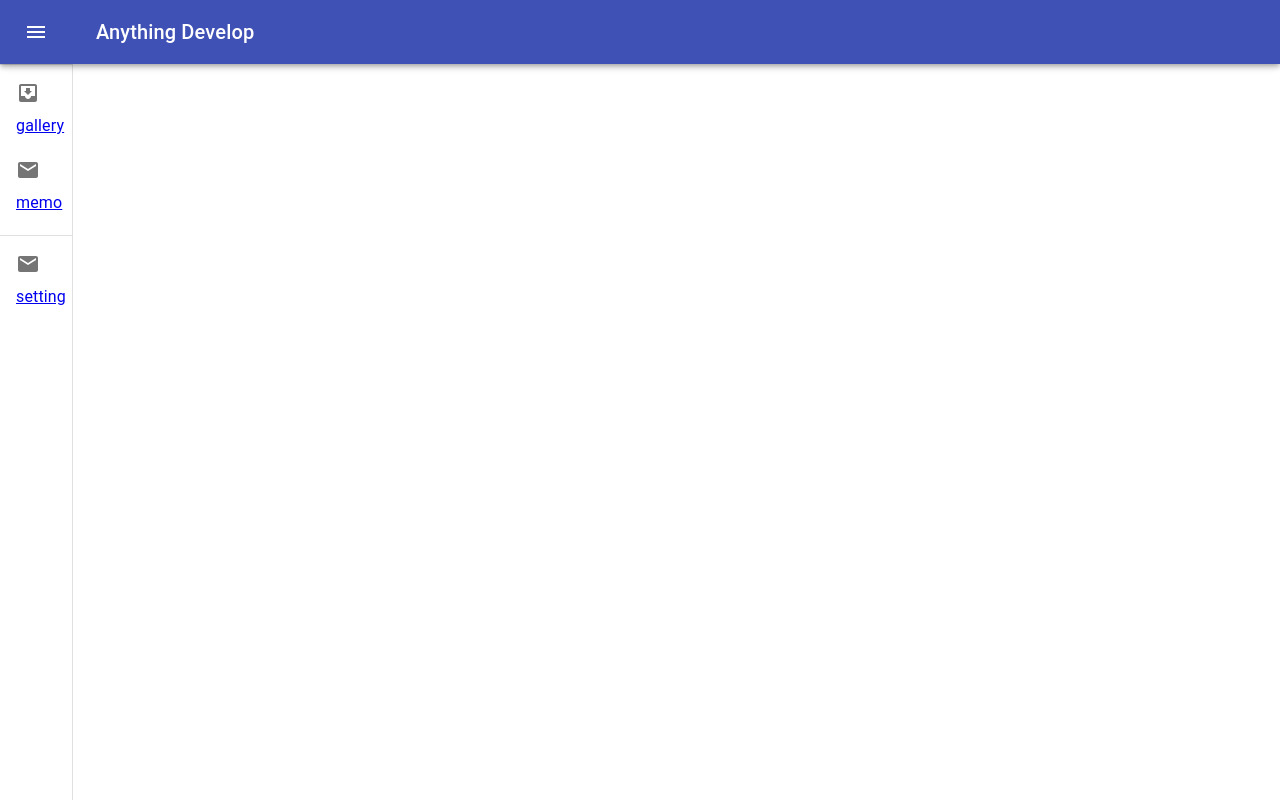
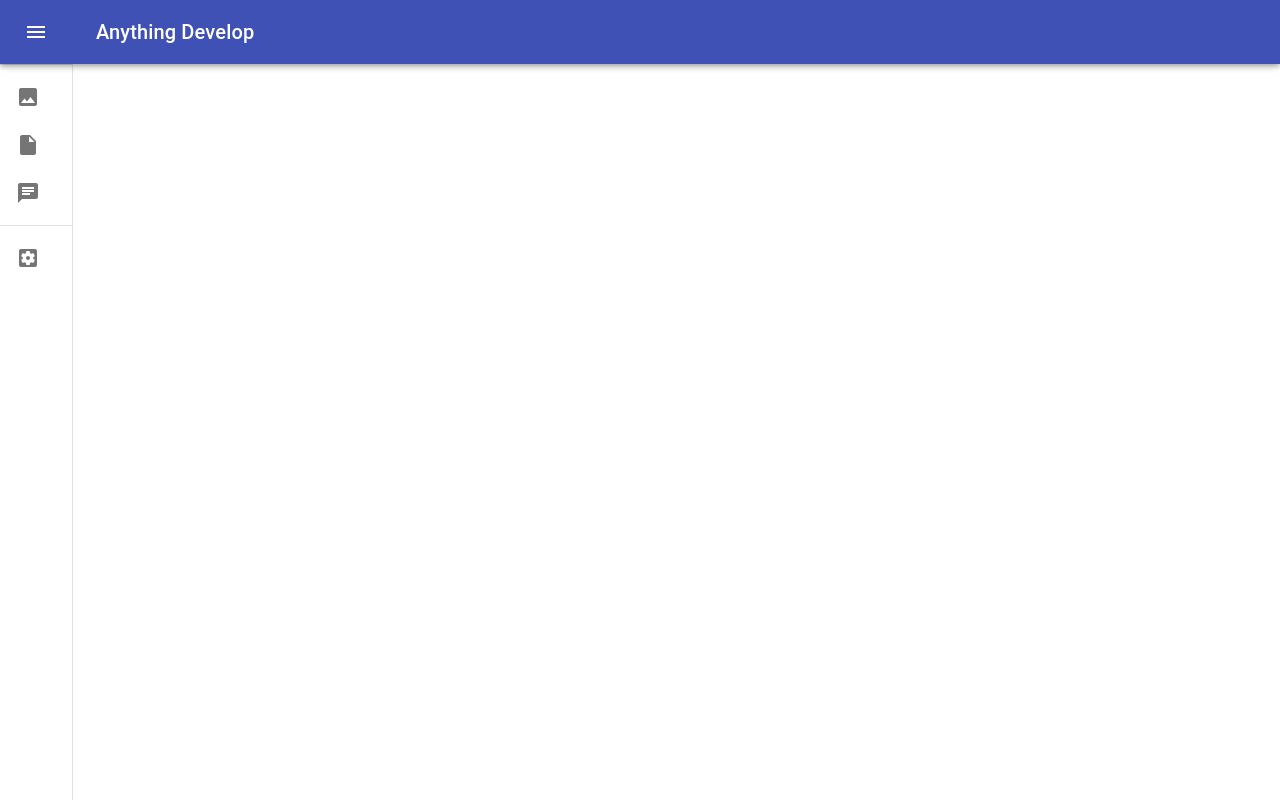
Before and after one commit to iinow/tsx1, a React (Create React App) app: page /dashboard in a window 1280 px wide. Built offline with nearby package versions, Linux system fonts and the light colour scheme; what json2typescript would draw is missing.

Commit message:
add find icon image Component

```diff
--- a/src/common/components/OAuthButton.tsx
+++ b/src/common/components/OAuthButton.tsx
@@ -7,7 +7,7 @@ import { RouteComponentProps, withRouter } from 'react-router-dom'
 import { RestTemplate } from '../../util/RestTemplate'
 import { StringUtil } from '../../util/StringUtil'
 import { ResourceType } from '../'
-import data from '../data.json'
+import { Config } from '../config'
 import NewWindow from 'react-new-window'
 
 const useStyles = makeStyles(theme => ({
@@ -66,7 +66,7 @@ export const OAuthButton = (meta: OAuthMeta) => {
     }
 
     function findResourceType(resourceType: number){
-        return data.sites.filter((res) => {
+        return Config.sites.filter((res) => {
             if(res.resourceId == resourceType.toString())
                 return true
             return false
--- a/src/common/data.json
+++ b/src/common/config/data.json
@@ -28,5 +28,27 @@
             "redirectUri": "http://localhost:3000/oauth2/redirect",
             "getAuthorizeUrl": "http://localhost:8080/oauth2/authorize/kakao?redirect_uri={0}"
         }
-    ]
+    ],
+    "dashboard": {
+        "menuTop": [
+            {
+                "name": "gallery",
+                "icon": 1
+            },
+            {
+                "name": "memo",
+                "icon": 2
+            },
+            {
+                "name": "chat",
+                "icon": 3
+            }
+        ],
+        "menuBottom": [
+            {
+                "name": "settings",
+                "icon": 4
+            }
+        ]
+    }
 }
--- /dev/null
+++ b/src/common/config/data.tsx
@@ -0,0 +1,28 @@
+import {
+    Chat,
+    PhotoLibrary,
+    Image,
+    InsertDriveFile,
+    SettingsApplications } from '@material-ui/icons'
+import SvgIcon from '@material-ui/core/SvgIcon'
+import React from 'react';
+
+const MenuIcon = {
+    "gallery": 1,
+    "memo": 2,
+    "chat": 3,
+    "settings": 4
+}
+
+export function findIconImage(num: number) {
+    switch(num){
+        case MenuIcon.chat:
+            return <Chat/>
+        case MenuIcon.memo:
+            return <InsertDriveFile/>
+        case MenuIcon.gallery:
+            return <Image/>
+        case MenuIcon.settings:
+            return <SettingsApplications/>
+    }
+}
--- /dev/null
+++ b/src/common/config/index.ts
@@ -0,0 +1,2 @@
+export { default as Config } from './data.json'
+export { findIconImage } from './data'
--- a/src/pages/Dashboard.tsx
+++ b/src/pages/Dashboard.tsx
@@ -16,15 +16,12 @@ import CssBaseline from '@material-ui/core/CssBaseline';
 import Typography from '@material-ui/core/Typography';
 import Divider from '@material-ui/core/Divider';
 import IconButton from '@material-ui/core/IconButton';
-import MenuIcon from '@material-ui/icons/Menu';
-import ChevronLeftIcon from '@material-ui/icons/ChevronLeft';
-import ChevronRightIcon from '@material-ui/icons/ChevronRight';
 import ListItem from '@material-ui/core/ListItem';
 import ListItemIcon from '@material-ui/core/ListItemIcon';
 import ListItemText from '@material-ui/core/ListItemText';
-import InboxIcon from '@material-ui/icons/MoveToInbox';
-import MailIcon from '@material-ui/icons/Mail';
+import { ChevronLeft, ChevronRight, Menu as MenuIcon } from '@material-ui/icons'
 import { Gallery, Main, Memo } from './dashboard/'
+import { Config, findIconImage } from '../common/config'
 
 const drawerWidth = 240;
 
@@ -129,7 +126,7 @@ export const Dashboard = (props: Props) => {
                 <AppBar
                     position="fixed"
                     className={clsx(classes.appBar, {
-                    [classes.appBarShift]: barOpen,
+                      [classes.appBarShift]: barOpen,
                     })}>
                     <Toolbar>
                         <IconButton
@@ -160,39 +157,32 @@ export const Dashboard = (props: Props) => {
                     }),
                     }}
                     open={barOpen}>
+                    {/* 햄버거 아이콘 펼쳤을 때 구문 */}
                     <div className={classes.toolbar}>
                         <div className={classes.title}>아무거나 메뉴</div>
                         <IconButton onClick={handleDrawerClose}>
-                            {theme.direction === 'rtl' ? <ChevronRightIcon /> : <ChevronLeftIcon />}
+                            {theme.direction === 'rtl' ? <ChevronRight /> : <ChevronLeft />}
                         </IconButton>
                     </div>
                     <Divider />
+                    {/* 좌측 메뉴 상단 */}
                     <List>
-                        {['gallery', 'memo'].map((text, index) => (
-                            <ListItem button key={text} onClick={() => handleHistoryPush(text)}>
-                              <Link to={`/dashboard/${text}`}>
-                                <ListItemIcon>{index % 2 === 0 ? <InboxIcon /> : <MailIcon />}</ListItemIcon>
-                                <ListItemText primary={text} />
-                              </Link>
+                        {Config.dashboard.menuTop.map((menuItem, index) => (
+                            <ListItem button key={menuItem.name} onClick={() => handleHistoryPush(menuItem.name)}>
+                              <ListItemIcon>{findIconImage(menuItem.icon)}</ListItemIcon>
+                              <ListItemText primary={menuItem.name} />
                             </ListItem>
                         ))}
                     </List>
                     <Divider />
+                    {/* 좌측 메뉴 하단 */}
                     <List>
-                        {/* {['setting'].map((text, index) => (
-                            <ListItem button key={text} onClick={() => handleHistoryPush(text)}>
-                                <Link to={`/dashboard/${text}`}>
-                                  <ListItemIcon>{index % 2 === 0 ? <InboxIcon /> : <MailIcon />}</ListItemIcon>
-                                  <ListItemText primary={text} />
-                                </Link>
+                        {Config.dashboard.menuBottom.map((menuItem, index) => (
+                            <ListItem button key={menuItem.name} onClick={() => handleHistoryPush(menuItem.name)}>
+                                <ListItemIcon>{findIconImage(menuItem.icon)}</ListItemIcon>
+                                <ListItemText primary={menuItem.name} />
                             </ListItem>
-                        ))} */}
-                        <ListItem button key={'setting'}>
-                          <Link to={`/dashboard/setting`}>
-                            <ListItemIcon><MailIcon /></ListItemIcon>
-                            <ListItemText primary={'setting'} />
-                          </Link>
-                        </ListItem>
+                        ))}
                     </List>
                 </Drawer>
                 <main className={classes.content}>
--- a/src/util/RestTemplate.ts
+++ b/src/util/RestTemplate.ts
@@ -1,5 +1,5 @@
 import Axios, { AxiosResponse } from 'axios'
-import data from '../common/data.json'
+import { Config } from '../common/config'
 import { AuthorizeReq } from '../models/AuthorizeReq'
 import { StringUtil } from '../util/StringUtil'
 import {SchedulerToken} from '../common'
--- a/webpack.config.js
+++ b/webpack.config.js
@@ -43,7 +43,7 @@ class WebpackConfig {
       inline: true, // Enable watch and live reload,
       compress: true,
       host: "localhost",
-      port: 3001,
+      port: 3000,
       stats: "errors-only",
       publicPath: '/',
       historyApiFallback: true
```
